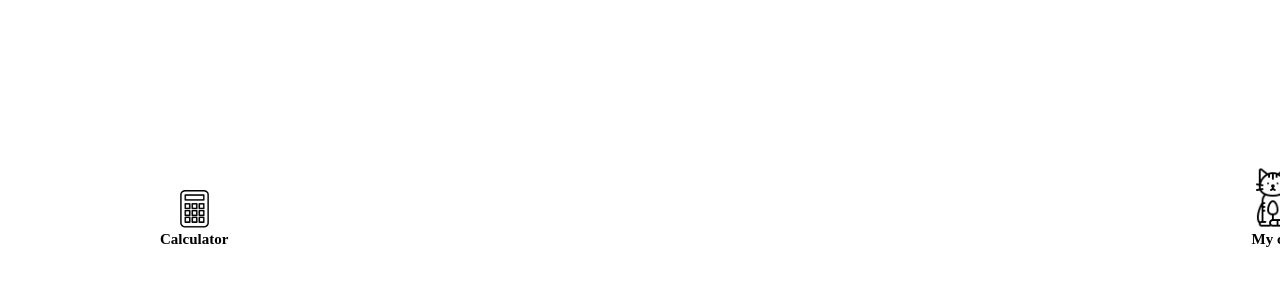
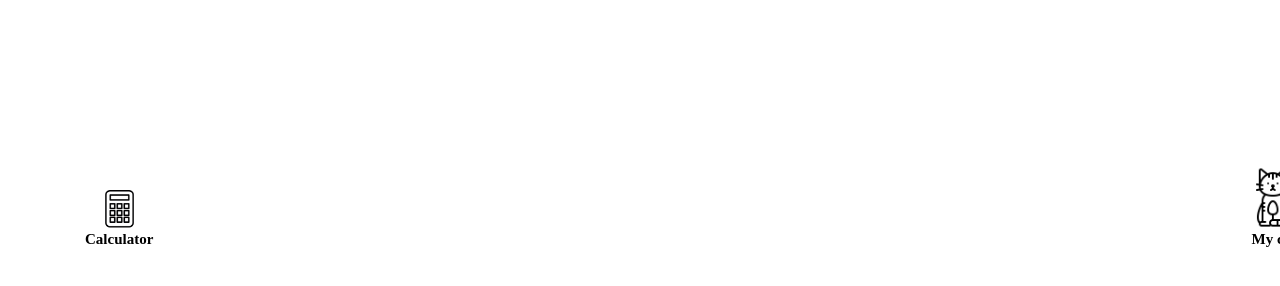
Before and after one commit to cks-wls-1/calculate, a plain HTML site: page index.html in a window 1280 px wide. Shown: the top 286 px of the page. Drawn offline with Linux system fonts and the light colour scheme.

Commit message:
style : 계산기 아이콘 위치 조정

```diff
--- a/style.css
+++ b/style.css
@@ -187,6 +187,7 @@ body{
   display: inline-block;
   position: relative;
   bottom:800px;
+  right:100px;
 }
 .cal-img > p{
   font-size: 20px;
```
